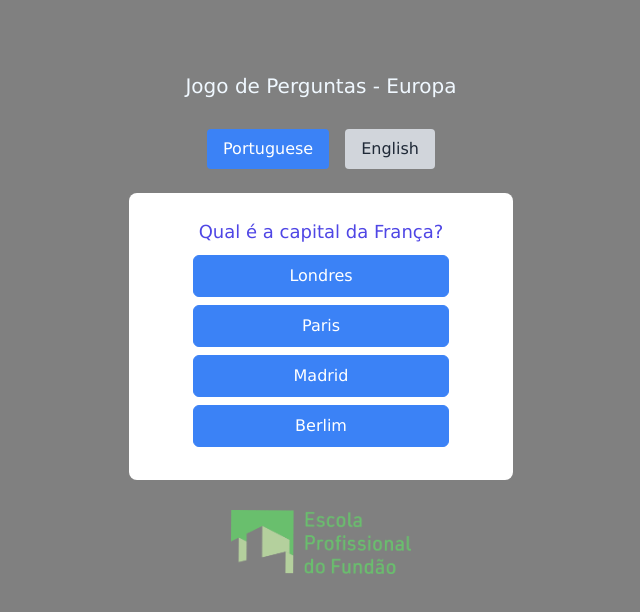
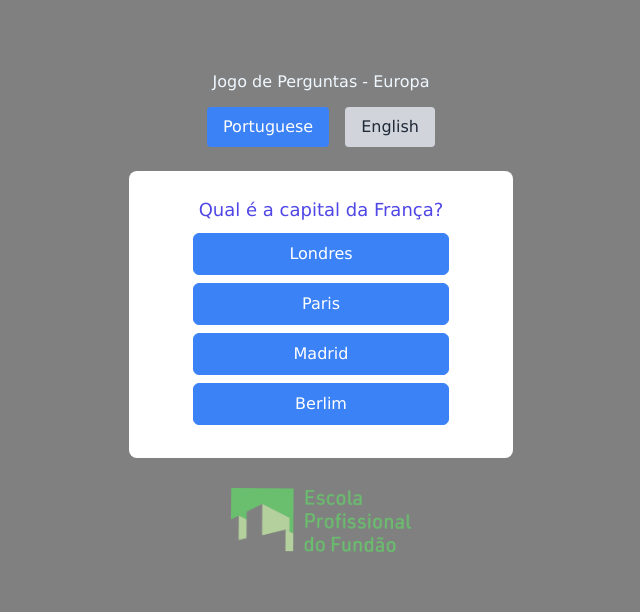
Before and after one commit to OMPedr0/gimeanespo, a React (Create React App) app: page / in a window 1280 px wide. Shown: the top 612 px of the page, without its empty margins (319-959 px from the left). Built offline with nearby package versions, Linux system fonts and the light colour scheme.

Commit message:
Update ComponenteSection.jsx

```diff
--- a/src/Componente/ComponenteSection.jsx
+++ b/src/Componente/ComponenteSection.jsx
@@ -52,7 +52,7 @@ export default function Quiz(props) {
 
     return (
         <div className="flex flex-col items-center p-4">
-            <p className="text-xl mb-4">Jogo de Perguntas - Europa</p>
+            {selectedLanguage === "pt" ? "Jogo de Perguntas - Europa" : "Quiz Questions - Europe"}
             <div className="flex space-x-4">
                 <button
                     onClick={() => setSelectedLanguage('pt')}
```
